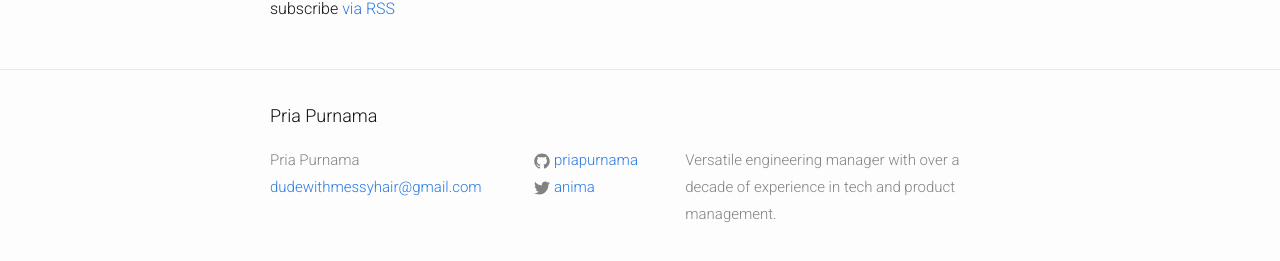
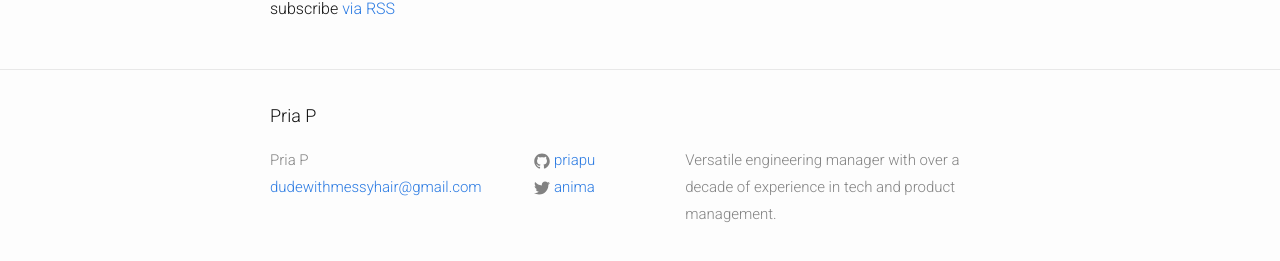
Before and after one commit to priapu/priapu.github.io, a Jekyll site: the page built from index.html, in a window 1280 px wide and 900 px high, scrolled down 1668 px. Shown: the part 612-873 px from the top of the window. Built offline with Jekyll 4.4.1, drawn with Linux system fonts in a browser that asks for light colours.

Commit message:
Edited title

```diff
--- a/_config.yml
+++ b/_config.yml
@@ -1,12 +1,12 @@
 # Site settings
-title: Pria Purnama
+title: Pria P
 email: dudewithmessyhair@gmail.com
 description: > # this means to ignore newlines until "baseurl:"
   Versatile engineering manager with over a decade of experience in tech and product management.
 baseurl: "" # the subpath of your site, e.g. /blog/
-url: "http://priapurnama.github.io/" # the base hostname & protocol for your site
+url: "http://priapu.github.io/" # the base hostname & protocol for your site
 twitter_username: anima
-github_username:  priapurnama
+github_username:  priapu
 
 # Build settings
 markdown: kramdown
```
